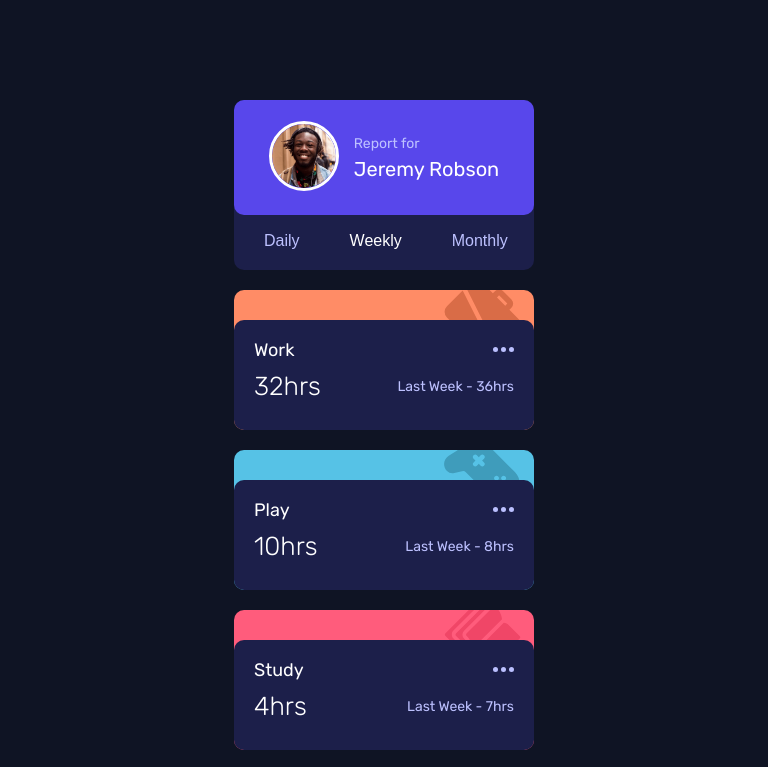
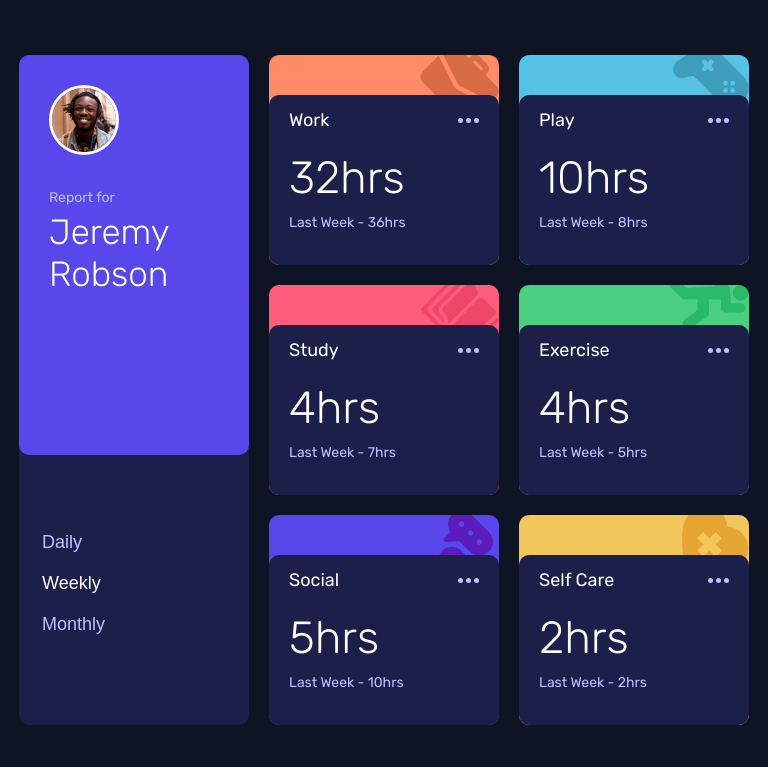
Before and after one commit to MARYAMTEE/time-tracking-dashboard, a plain HTML site: page index.html in a window 768 px wide. Shown: the top 767 px of the page. Drawn offline with Linux system fonts and the light colour scheme.

Commit message:
update ipad and tablet view

```diff
--- a/style.css
+++ b/style.css
@@ -202,12 +202,11 @@ body{
     align-items: flex-start;
 }
 
- .cards-container{
+.cards-container{
     grid-template-columns: repeat(3, 1fr);
+}
 
- }
-
- .info-bottom{
+.info-bottom{
     display: block;
     justify-content: space-between;
     align-items: center;
@@ -262,3 +261,83 @@ body{
     margin-top: 10px;
 }
 }
+
+@media (min-width: 768px) and (max-width: 1030px){
+
+body{
+    width: 100vw;
+    height: 100vh;
+    margin: 0;
+}
+
+.col{
+    display: flex;
+    align-items: flex-start;
+}
+
+.cards-container{
+    grid-template-columns: repeat(2, 1fr);
+ }
+
+ .info-bottom{
+    display: block;
+    justify-content: space-between;
+    align-items: center;
+    padding: 20px 0;
+}
+
+ .container-card{
+    width: 230px;
+    height: 210px;
+    background-position-x: right;
+}
+
+.card{
+    width: 230px;
+    height: 170px;
+    padding: 20px;
+}
+
+.owners-info{
+    width: 230px;
+    height: 670px;
+    margin-right: 20px;
+}
+
+.owner-personal-info{
+    display: block;
+    width: 230px;
+    height: 400px;
+    padding: 30px;
+}
+
+.owner-timeframe{
+    flex-direction: column;
+    gap: 20px;
+    align-items: start;
+    position: absolute;
+    bottom: 70px;
+}
+
+button{
+    font-size: 18px;
+}
+
+.owner-description{
+    margin-top: 30px;
+}
+
+.owner-description h1{
+    font-size: 35px;
+    font-weight: 300;
+}
+
+.info-bottom p:nth-child(1){
+    font-size: 45px;
+}
+
+.info-bottom p:nth-child(2){
+    margin-top: 10px;
+}
+
+}
```
